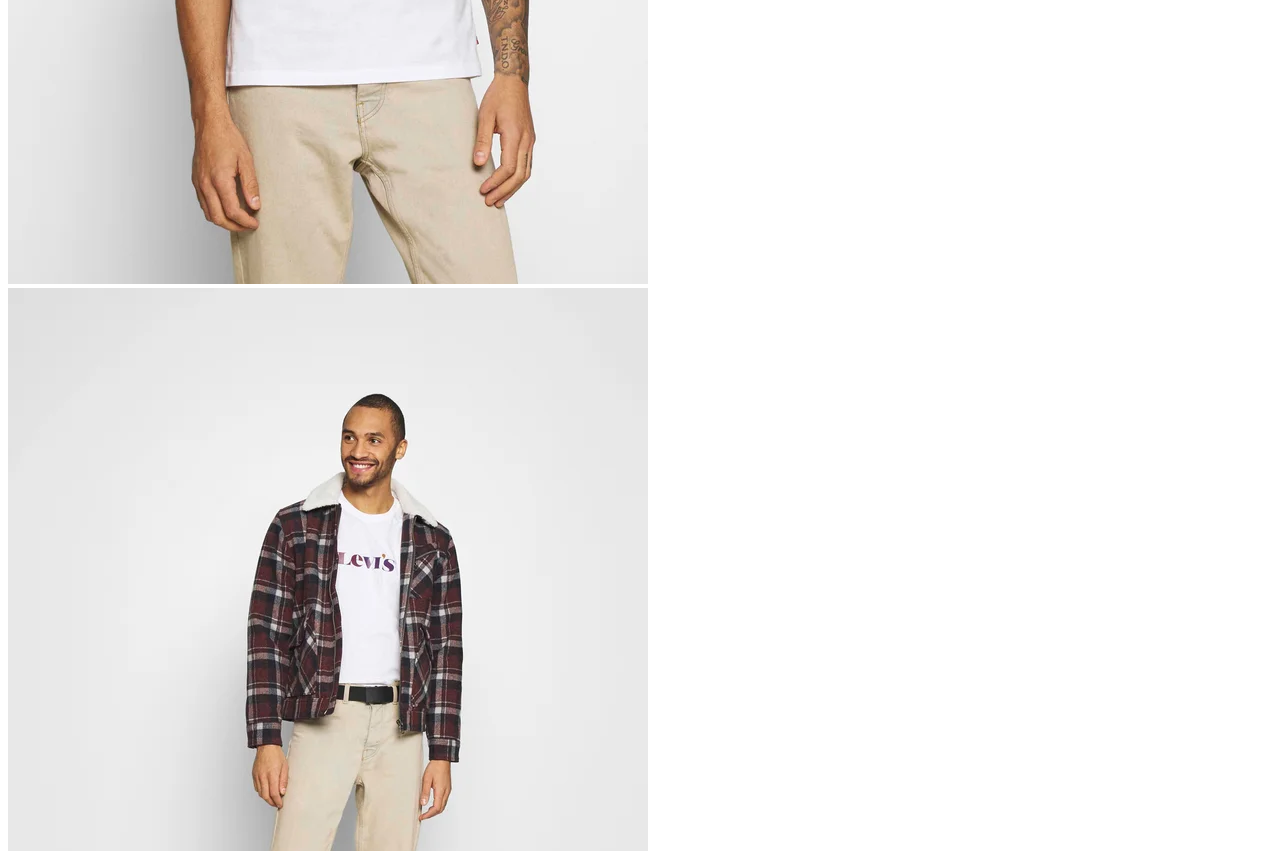
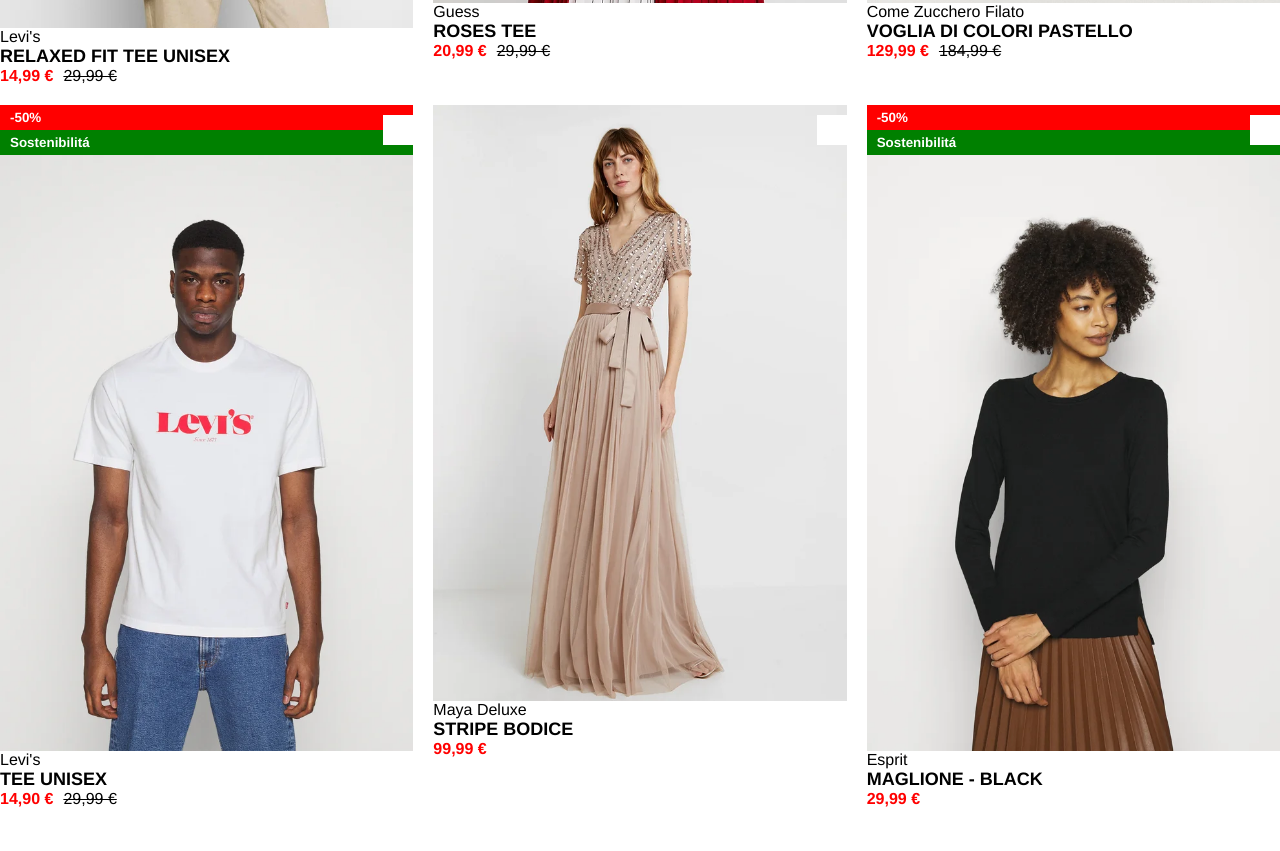
Before and after one commit to stefanometallo/html-css-boolando, a plain HTML site: page index.html in a window 1280 px wide. Shown: the part 739-1590 px from the top of the page. After the commit the page ends 1547 px from the top, so only its background shows below. Drawn offline with Linux system fonts and the light colour scheme.

Commit message:
[ADD]css

```diff
--- a/css/style.css
+++ b/css/style.css
@@ -0,0 +1,149 @@
+* {
+    margin: 0;
+    padding: 0;
+    box-sizing: border-box;
+  }
+  body {
+    font-family: Whitney, "Helvetica Neue", Helvetica, Arial, sans-serif;
+  }
+
+  ul {
+    list-style-type: none;
+  }
+
+  a {
+    color: white;
+    text-decoration: none;
+  }
+  .cont {
+    max-width: 1280px;
+    margin: 0 auto;
+  }
+
+  ul {
+    display: flex;
+    flex-direction: row;
+    gap: 10px;
+  }
+
+  /* HEADER */
+  header {
+    margin: 0 auto;
+    left: 0;
+    right: 0;
+    position: fixed;
+    background-color: #ff6900;
+    -webkit-box-shadow: 0px 4px 12px -4px #000000;
+    box-shadow: 0px 4px 12px -4px #000000;
+  }
+
+  nav {
+    height: 80px;
+    display: flex;
+    flex-direction: row;
+    justify-content: space-between;
+    align-items: center;
+  }
+
+  .logo img {
+    width: 100px;
+    display: block;
+  }
+
+  /* MAIN */
+  main {
+    padding-top: 120px;
+  }
+
+  .products {
+    display: flex;
+    flex-direction: row;
+    flex-wrap: wrap;
+    gap: 20px;
+  }
+
+  .card {
+    width: calc((100% - 40px) / 3);
+  }
+
+  /* top */
+  .top {
+    position: relative;
+  }
+
+  .top img {
+    width: 100%;
+    display: block;
+  }
+
+  img.img2 {
+    display: none;
+  }
+
+  .card:hover .img1 {
+    display: none;
+  }
+
+  .card:hover .img2 {
+    display: block;
+  }
+
+
+
+  .preferito {
+    top: 10px;
+    right: 0;
+    padding: 15px;
+    background-color: white;
+    position: absolute;
+    z-index: 2;
+  }
+
+  .preferito:hover {
+    color: red;
+  }
+
+  .sconto,
+  .sostenibile {
+    font-size: 20px;
+    padding: 5px 10px;
+    color: white;
+  }
+
+  .sconto {
+    background-color: red;
+  }
+
+  .sostenibile {
+    background-color: green;
+  }
+
+  /* bottom */
+  .bottom h6 {
+    font-size: 16px;
+  }
+
+  .bottom > h6 {
+    font-weight: normal;
+  }
+
+  h5 {
+    font-weight: bold;
+    font-size: 18px;
+  }
+
+  .prezzo {
+    display: flex;
+    flex-direction: row;
+    gap: 10px;
+  }
+
+  .red {
+    font-weight: bold;
+    color: red;
+  }
+
+  .line-through {
+    font-weight: normal;
+    text-decoration: line-through;
+  }
--- a/index.html
+++ b/index.html
@@ -76,7 +76,69 @@
               </div>
             </div>
           </div>
+          <div class="card">
+            <div class="top">
+              <div class="preferito"><i class="fa-solid fa-heart"></i></div>
+              <div class="info">
+                <div class="sconto">
+                  <h6>-50%</h6>
+                </div>
+                <div class="sostenibile">
+                  <h6>Sostenibilitá</h6>
+                </div>
+              </div>
+              <img src="img/4.webp" alt="tee unisex" class="img1" />
+              <img src="img/4b.webp" alt="tee unisex" class="img2" />
+            </div>
+            <div class="bottom">
+              <h6>Levi's</h6>
+              <h5>TEE UNISEX</h5>
+              <div class="prezzo">
+                <h6 class="red">14,90 €</h6>
+                <h6 class="line-through">29,99 €</h6>
+              </div>
+            </div>
+          </div>
+          <div class="card">
+            <div class="top">
+              <div class="preferito"><i class="fa-solid fa-heart"></i></div>
+              <img src="img/5.webp" alt="stripe bodice" class="img1" />
+              <img src="img/5b.webp" alt="stripe bodice" class="img2" />
+            </div>
+            <div class="bottom">
+              <h6>Maya Deluxe</h6>
+              <h5>STRIPE BODICE</h5>
+              <div class="prezzo">
+                <h6 class="red">99,99 €</h6>
+              </div>
+            </div>
+          </div>
 
+          <div class="card">
+            <div class="top">
+              <div class="preferito"><i class="fa-solid fa-heart"></i></div>
+              <div class="info">
+                <div class="sconto">
+                  <h6>-50%</h6>
+                </div>
+                <div class="sostenibile">
+                  <h6>Sostenibilitá</h6>
+                </div>
+              </div>
+              <img src="img/6.webp" alt="maglione black" class="img1" />
+              <img src="img/6b.webp" alt="maglione black" class="img2" />
+            </div>
+            <div class="bottom">
+              <h6>Esprit</h6>
+              <h5>MAGLIONE - BLACK</h5>
+              <div class="prezzo">
+                <h6 class="red">29,99 €</h6>
+              </div>
+            </div>
+          </div>
+        </div>
+      </div>
+    </main>
 
 </body>
 </html>
```
